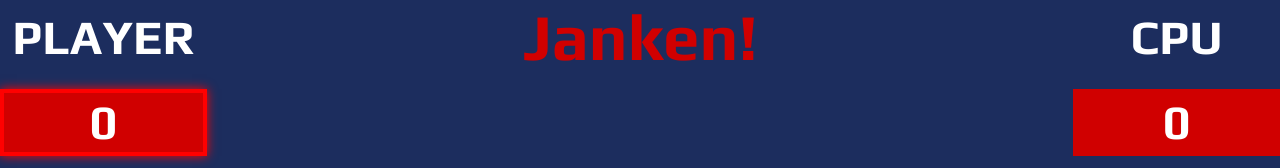
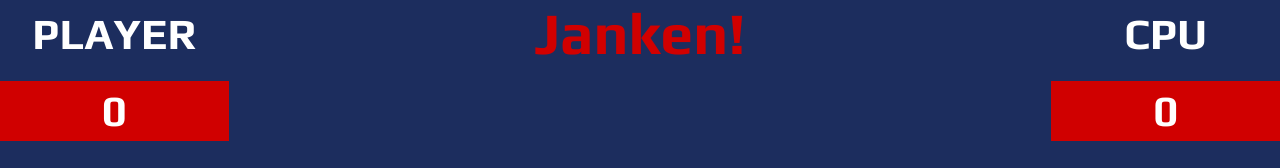
Before and after one commit to builtbyabz/Rock-Paper-Scissors, a plain HTML site: page index.html in a window 1280 px wide. Shown: the top 168 px of the page. Drawn offline with nearby package versions, Linux system fonts and the light colour scheme.

Commit message:
updated read.me fle, final

```diff
--- a/styles.scss
+++ b/styles.scss
@@ -7,6 +7,9 @@
 body {
     background-color: #1C2D5E;
     padding-bottom: 20px 0;
+    width: 100%;
+    height: 100vh;
+    zoom: 85%;
 
     .cpuWins {
         position: absolute;
@@ -61,7 +64,7 @@ body {
     grid-template-columns: repeat(5, 1fr);
     grid-template-rows: repeat(7, 1fr);
     width: 100%;
-    height: 100vh;
+    height: 100%;
 
 
     .grid-container__item {
@@ -166,7 +169,7 @@ body {
     }
 
 
-    .cpu-score {
+    .player-score {
         font-family: 'Play', sans-serif;
         font-size: 3rem;
         font-weight: 700;
@@ -177,7 +180,7 @@ body {
 
     }
 
-    .player-score {
+    .cpu-score {
         font-family: 'Play', sans-serif;
         font-size: 3rem;
         font-weight: 700;
@@ -185,8 +188,8 @@ body {
         grid-column: 1 / 2;
         grid-row: 4 / 5;
         background-color: #D00000;
-        box-shadow: 0 0 10px red;
-        border: 4px solid red;
+        // box-shadow: 0 0 10px red;
+        // border: 4px solid red;
 
 
 
@@ -202,6 +205,10 @@ body {
 }
 
 @media screen and (min-width: 900px) {
+
+    body {
+        zoom: 90%;
+    }
 
     .grid-container {
 
```
Also changed, not shown: assets/images/Janken.png (deleted), assets/images/janken-mobile.png (added), styles.css, 1 other file.
